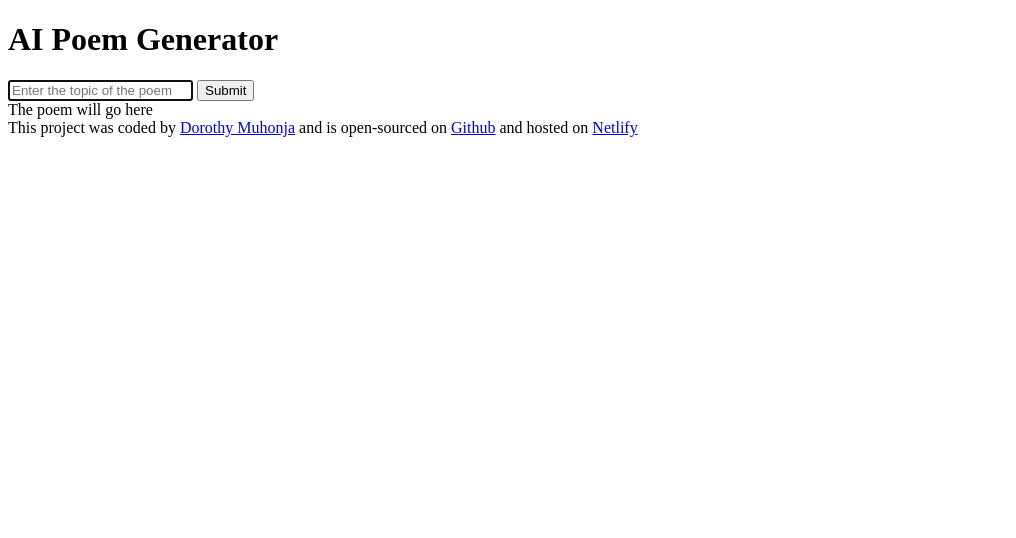
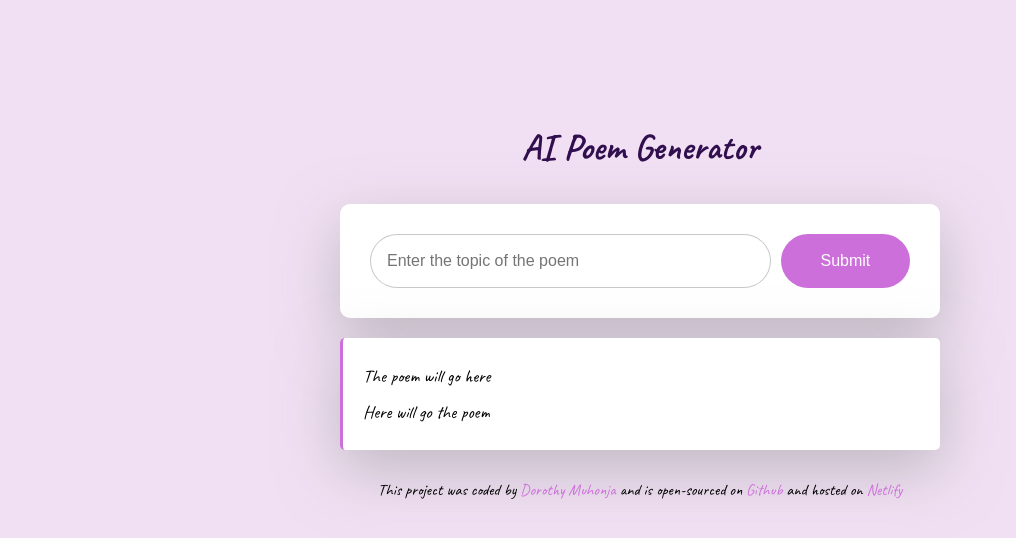
Before and after one commit to dorothymuhonja/poem_generator, a plain HTML site: page index.html in a window 1280 px wide. Shown: the whole page, without its empty margins (0-1016 px from the left). Drawn offline with Linux system fonts and the light colour scheme.

Commit message:
added classes and css

```diff
--- a/index.html
+++ b/index.html
@@ -3,28 +3,38 @@
 <head>
     <meta charset="UTF-8">
     <meta name="viewport" content="width=device-width, initial-scale=1.0">
+    <link rel="preconnect" href="https://fonts.googleapis.com">
+    <link rel="preconnect" href="https://fonts.gstatic.com" crossorigin>
+    <link href="https://fonts.googleapis.com/css2?family=Caveat:wght@400..700&display=swap" rel="stylesheet">
     <link rel="stylesheet" href="src/style.css">
     <title>AI Poem Generator</title>
 </head>
 <body>
+    <div class="container">
         <header>
             <h1>AI Poem Generator</h1>
         </header>
 
         <main>
             <form>
-            <input type="text" placeholder="Enter the topic of the poem" autofocus required/>
-            <input type="submit"/>
-            <div>
+                <input type="text" placeholder="Enter the topic of the poem" class="instructions" required/>
+                <input type="submit" class="submit-button"/>
+
+            </form>
+
+            <div class="poem">
                 The poem will go here
                 <br/>
+                Here will go the poem
             </div>
-        </form>
         </main>
 
 
         <footer>This project was coded by <a href="https://github.com/dorothymuhonja" target="_blank">Dorothy Muhonja</a> and is open-sourced on <a href="https://github.com/dorothymuhonja/poem_generator" target="_blank">Github</a> and hosted on <a target="_blank" href="https://shecodesaipoemgenerator.netlify.app/">Netlify</a></footer>
 
+    </div>
+
+
     <script src="src/index.js"></script>
 </body>
 </html>
--- a/src/style.css
+++ b/src/style.css
@@ -0,0 +1,73 @@
+body {
+    background-color: rgb(241, 224, 243);
+    font-family: "Caveat", cursive;
+    ;
+}
+
+a {
+    color: rgb(205, 111, 218);
+    text-decoration: none;
+}
+
+.container {
+    margin: 120px auto;
+    max-width: 600px;
+
+}
+
+header {
+    margin-bottom: 30px;
+}
+
+h1 {
+    font-weight: 800;
+    font-size: 36px;
+    line-height: 1.5;
+    color: rgb(49, 14, 78);
+    text-align: center;
+}
+
+form {
+    padding: 30px;
+    background-color: white;
+    box-shadow: 0px 20px 60px rgba(144, 147, 148, 0.5);
+    border-radius: 10px;
+    display: flex;
+}
+
+.instructions {
+  padding: 16px;
+  border: 1px solid rgba(144, 147, 148, 0.5);
+  width: 80%;
+  font-size: 16px;
+  border-radius: 50px;
+  line-height: 20px;
+}
+
+.submit-button {
+    margin-left: 10px;
+    background-color: rgb(205, 111, 218);
+    color: white;
+    width: 150px;
+    font-size: 16px;
+    border: none;
+    border-radius: 50px;
+    padding: 14px 24 px;
+}
+
+.poem {
+    font-size: 18px;
+    background-color: white;
+    padding: 20px;
+    margin-top: 20px;
+    line-height: 2;
+    border-left: 3px solid rgb(205, 111, 218);
+    box-shadow: 0px 20px 60px rgba(144, 147, 148, 0.5);
+    border-radius: 5px;
+}
+
+footer {
+    text-align: center;
+    font-size: 16px;
+    margin-top: 30px;
+}
```
Lines whose indentation alone changed are shown as unchanged.
